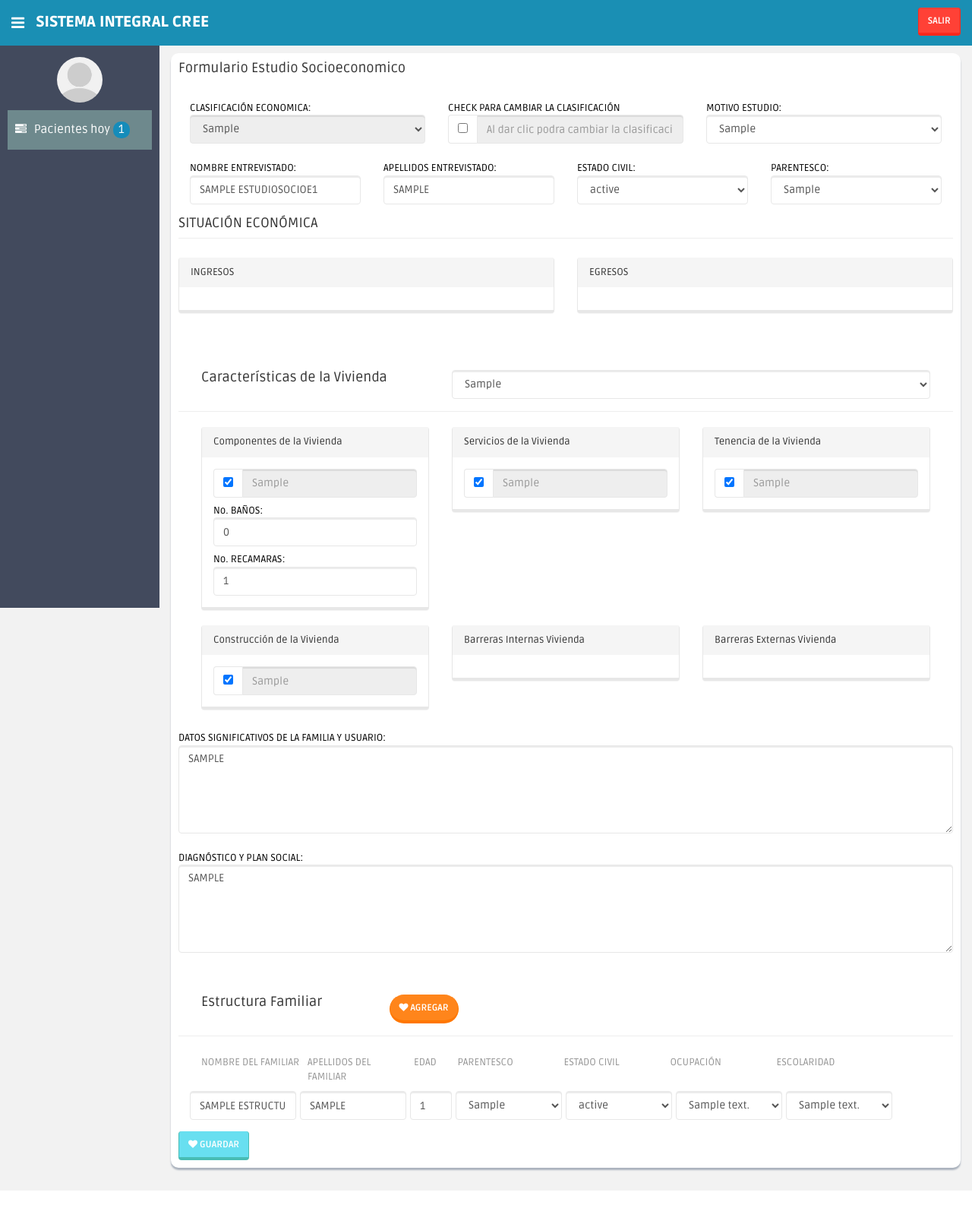
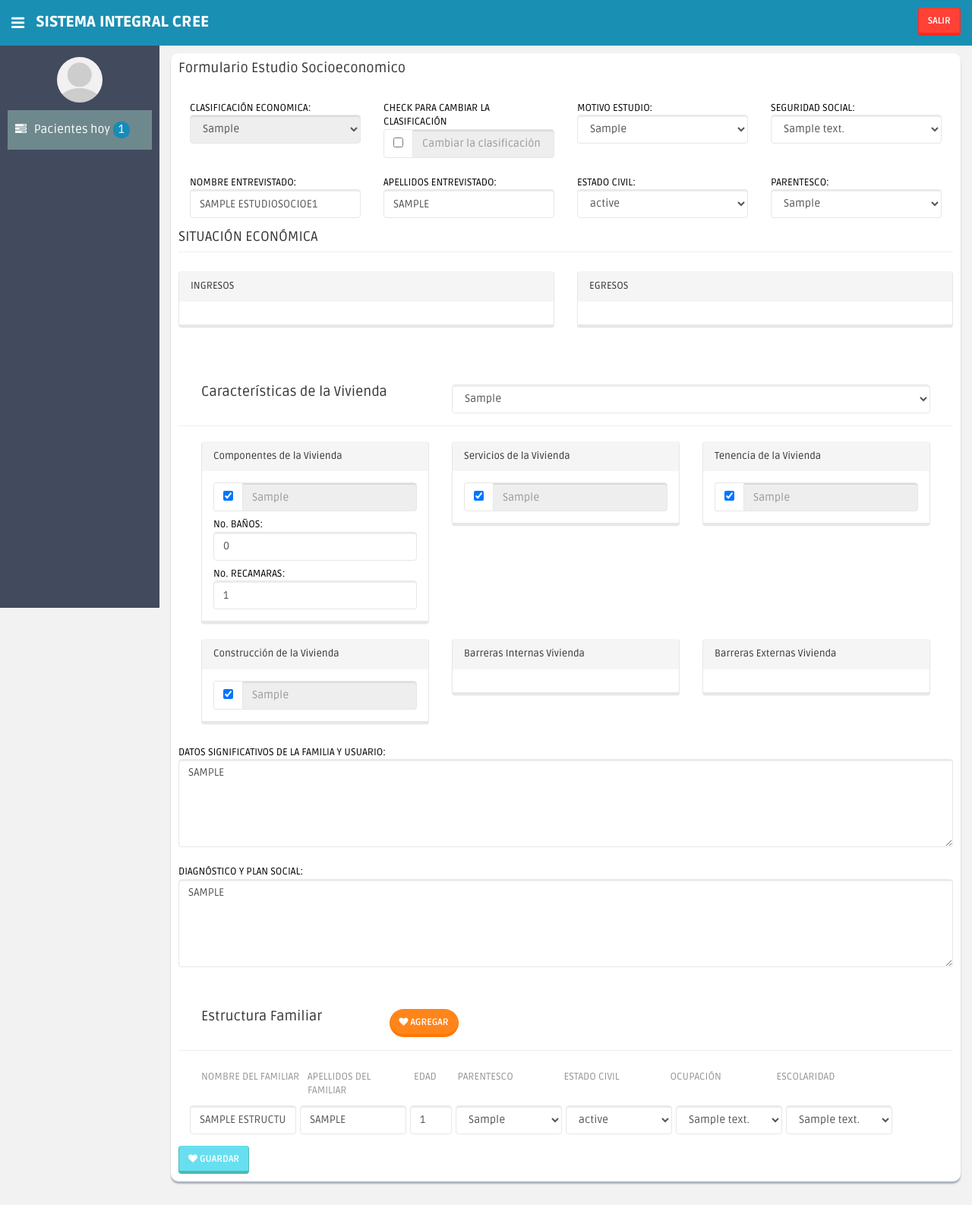
Before and after one commit to JanidHam/CREE, a Django app: template preconsulta/templates/preconsulta/PrevaloracionEstudioS.html in a window 1280 px wide. Shown: the whole page at 76% size. Run offline with Django 3.2, Linux system fonts and the light colour scheme; tables that the repository leaves empty hold one stand-in row (values such as "Sample post"); the template is opened without the code that fills it: values that come from a table or form of the project are taken from there, most other values are stand-ins (such as "Sample title", 1, 10 or a date in 2020); parts of the project's set-up code (start-up, migrations or seed data) failed here and were passed over; some libraries are stand-ins or nearby versions.

Commit message:
1.-Se cambia el clue para que pueda ir en blanco. 2.-Se agrega el poder guardar la seguridad social en el estudio socioeconomico. 3.-Se muestra la lista de seguridad social en la vista de estudio socioeconomico.

```diff
--- a/preconsulta/models.py
+++ b/preconsulta/models.py
@@ -93,7 +93,7 @@ class ServicioExpediente(models.Model):
 	servicio          = models.ForeignKey(ServicioCree)
 	hojaPrevaloracion = models.ForeignKey(HojaPrevaloracion)
 	fechaBaja         = models.DateField(blank=True)
-	clue              = models.CharField(max_length=10)
+	clue              = models.CharField(blank=True, max_length=10)
 	is_active         = models.BooleanField(default=True)
 
 	def __unicode__(self):
--- a/preconsulta/static/preconsulta/assets/js/revision_estudioS.js
+++ b/preconsulta/static/preconsulta/assets/js/revision_estudioS.js
@@ -39,6 +39,7 @@ var $addEstructuraF = $('#addEstructuraFamiliar');
     $motivoEstudio              = $('#motivoEstudio'),
     $cantidadBanios             = $('#cantidadBanios'),
     $clasificacionE             = $('#clasificacionE'),
+    $seguridadSocial            = $('#seguridadSocial'),
     $diagnosticoPlanS           = $('#diagnosticoPlanS'),
     $cantidadRecamaras          = $('#cantidadRecamaras'),
     $nombreEntrevistado         = $('#nombreEntrevistado'),
@@ -98,6 +99,7 @@ function sendDataRevision() {
             clasifacionEconomica: $clasificacionE.val(),
             justificacionClasf: $textJustificacionC.val().toUpperCase(),
             parentescoEntrevistado : $parentescoEntrevistado.val(),
+            seguridadSocial: $seguridadSocial.val(),
     	}
         //$.post('guardar-encuesta-contestada/', { 'fecha': idinput.val(), 'tasks[]': tasks, 'tasksP[]': tasksPreguntas }, actualizar_encuestas);
         $.post('/preconsulta/agregar-estudio-socio-economico/', datosRevision , checkIsDataIsCorrect);
--- a/preconsulta/templates/preconsulta/PrevaloracionEstudioS.html
+++ b/preconsulta/templates/preconsulta/PrevaloracionEstudioS.html
@@ -23,7 +23,7 @@
 				{% csrf_token %}
 				<div class="form-group">
 					<div class="col-lg-12">
-						<div class="col-lg-4">
+						<div class="col-lg-3">
 							<label for="clasificacionE" class="control-label">CLASIFICACIÓN ECONOMICA:</label>
 							<select class="form-control" id="clasificacionE" disabled>
 								{% for e in clasificacionEconomica %}
@@ -32,20 +32,28 @@
 
 							</select>
 						</div>
-						<div class="col-lg-4">
+						<div class="col-lg-3">
 							<label for="clasificacionNueva" class="control-label">CHECK PARA CAMBIAR LA CLASIFICACIÓN</label>
 							<div class="input-group">
 								<span class="input-group-addon add-on-white">
 									<input type="checkbox" aria-label="..." id="clasificacionNueva">
 								</span>
-								<input type="text" class="form-control" aria-label="..." placeholder="Al dar clic podra cambiar la clasificacion"  disabled>
+								<input type="text" class="form-control" aria-label="..." placeholder="Cambiar la clasificación" disabled>
 							</div>
 						</div>
-						<div class="col-lg-4">
+						<div class="col-lg-3">
 							<label for="motivoEstudio" class="control-label">MOTIVO ESTUDIO:</label>
 							<select class="form-control" id="motivoEstudio">
 								{% for motivo in motivosEsutdio %}
 									<option value="{{motivo.id}}" {% if estudioSE1.motivoestudio.id == e.id %}selected="true"{% endif %}> {{motivo.motivoestudio}} </option>
+								{% endfor %}
+							</select>
+						</div>
+						<div class="col-lg-3">
+							<label for="seguridadSocial" class="control-label">SEGURIDAD SOCIAL:</label>
+							<select class="form-control" id="seguridadSocial">
+								{% for s in seguridadSocial %}
+									<option value="{{s.id}}" {% if estudioSE1.seguidad_social.id == s.id %}selected="true"{% endif %}> {{s.descripcion}} </option>
 								{% endfor %}
 							</select>
 						</div>
--- a/preconsulta/views.py
+++ b/preconsulta/views.py
@@ -110,6 +110,7 @@ def estudioSPrevaloracion(request, paciente):
 	clasificacionEconomica   = ClasificacionEconomica.objects.filter(is_active=True)
 	estadoCivil              = EstadoCivil.objects.filter(is_active=True)
 	parentesco               = Parentesco.objects.filter(is_active=True)
+	seguridadSocial          = SeguridadSocial.objects.filter(is_active=True)
 	estudioSE1               = EstudioSocioE1
 	estudioSE2               = EstudioSocioE2
 	expediente               = Expediente
@@ -140,7 +141,7 @@ def estudioSPrevaloracion(request, paciente):
 		'clasificacionEconomica' : clasificacionEconomica, 'estudioSE1': estudioSE1, 'estudioSE2': estudioSE2,
 		'estructuraFamiliar': estructuraFamiliar, 'estadoCivil': estadoCivil, 'parentesco': parentesco,
 		'ingresos_egresosEstudio': ingresos_egresosEstudio, 'ingresos_egresos': ingresos_egresos, 'barrerasVivienda': barrerasVivienda,
-		'barrerasViviendaEstudio': barrerasViviendaEstudio
+		'barrerasViviendaEstudio': barrerasViviendaEstudio, 'seguridadSocial': seguridadSocial
 	}
 
 	return render_to_response('preconsulta/PrevaloracionEstudioS.html', contexto, context_instance=RequestContext(request))
@@ -323,6 +324,7 @@ def addEstudioSocioeconomico(request):
 					usuariocreacion_id     = u.perfil_usuario.id,#request.POST['usuario'],
 					motivoclasificacion    = request.POST['justificacionClasf'],
 					parentescoentrevistado = request.POST['parentescoEntrevistado'],
+					seguridad_social__id   = request.POST['seguridadSocial'],
 					)
 
 				for i in estructuraFamiliar:
```
Also changed, not shown: preconsulta/migrations/0025_auto_20150609_1809.py (added).
